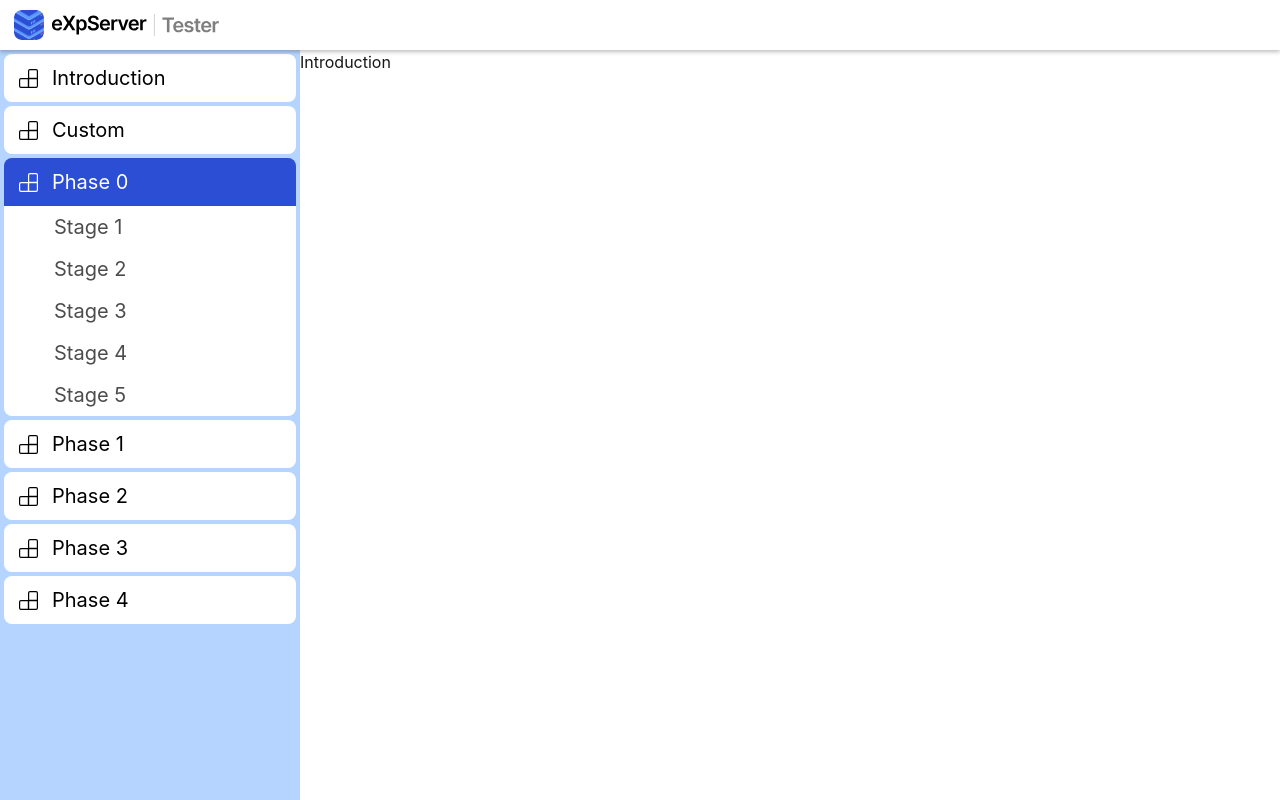
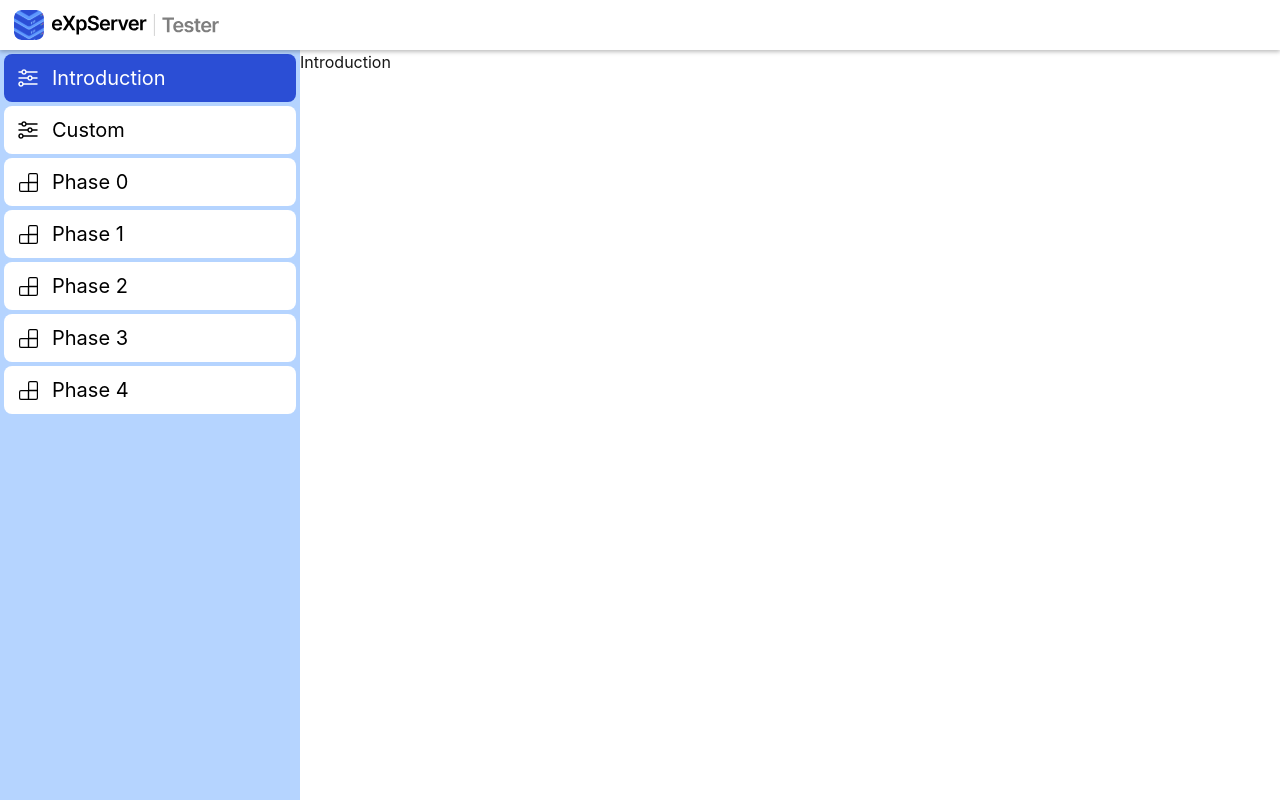
Before and after one commit to eXpServer/expserver-tester, a Next.js app in the folder frontend/: page / in a window 1280 px wide. Built offline with nearby package versions, Linux system fonts and the light colour scheme.

Commit message:
minor sidebar changes

```diff
--- a/frontend/src/components/sidebar/index.tsx
+++ b/frontend/src/components/sidebar/index.tsx
@@ -7,7 +7,7 @@ import { motion, AnimatePresence } from 'framer-motion';
 
 const Sidebar = () => {
     const router = useRouter();
-    const [currPhase, setCurrPhase] = useState<number>(0);
+    const [currPhase, setCurrPhase] = useState<number>(-2);
     const {updateStage, stageNo} = useSocketContext();
 
     const navOptions = [
@@ -75,13 +75,67 @@ const Sidebar = () => {
         }
     }
 
+    const svgRender = (phaseId) => {
+        if(currPhase === phaseId){
+            if (phaseId === -2){
+                return (
+                    <svg width="24" height="24" viewBox="0 0 24 24" fill="none" xmlns="http://www.w3.org/2000/svg">
+                        <path d="M21 17.25H7.63C7.3 16.1 6.25 15.25 5 15.25C3.48 15.25 2.25 16.48 2.25 18C2.25 19.52 3.48 20.75 5 20.75C6.25 20.75 7.3 19.9 7.63 18.75H21C21.41 18.75 21.75 18.41 21.75 18C21.75 17.59 21.41 17.25 21 17.25ZM5 19.25C4.31 19.25 3.75 18.69 3.75 18C3.75 17.31 4.31 16.75 5 16.75C5.69 16.75 6.25 17.31 6.25 18C6.25 18.69 5.69 19.25 5 19.25ZM21 11.25H16.63C16.3 10.1 15.25 9.25 14 9.25C12.75 9.25 11.7 10.1 11.37 11.25H3C2.59 11.25 2.25 11.59 2.25 12C2.25 12.41 2.59 12.75 3 12.75H11.37C11.7 13.9 12.75 14.75 14 14.75C15.25 14.75 16.3 13.9 16.63 12.75H21C21.41 12.75 21.75 12.41 21.75 12C21.75 11.59 21.41 11.25 21 11.25ZM14 13.25C13.31 13.25 12.75 12.69 12.75 12C12.75 11.31 13.31 10.75 14 10.75C14.69 10.75 15.25 11.31 15.25 12C15.25 12.69 14.69 13.25 14 13.25ZM3 6.75H5.37C5.7 7.9 6.75 8.75 8 8.75C9.25 8.75 10.3 7.9 10.63 6.75H21C21.41 6.75 21.75 6.41 21.75 6C21.75 5.59 21.41 5.25 21 5.25H10.63C10.3 4.1 9.25 3.25 8 3.25C6.75 3.25 5.7 4.1 5.37 5.25H3C2.59 5.25 2.25 5.59 2.25 6C2.25 6.41 2.59 6.75 3 6.75ZM8 4.75C8.69 4.75 9.25 5.31 9.25 6C9.25 6.69 8.69 7.25 8 7.25C7.31 7.25 6.75 6.69 6.75 6C6.75 5.31 7.31 4.75 8 4.75Z" fill="white"/>
+                    </svg>
+                )
+            }
+            else if(phaseId == -1){
+                return (
+                    <svg width="24" height="24" viewBox="0 0 24 24" fill="none" xmlns="http://www.w3.org/2000/svg">
+                        <path d="M21 17.25H7.63C7.3 16.1 6.25 15.25 5 15.25C3.48 15.25 2.25 16.48 2.25 18C2.25 19.52 3.48 20.75 5 20.75C6.25 20.75 7.3 19.9 7.63 18.75H21C21.41 18.75 21.75 18.41 21.75 18C21.75 17.59 21.41 17.25 21 17.25ZM5 19.25C4.31 19.25 3.75 18.69 3.75 18C3.75 17.31 4.31 16.75 5 16.75C5.69 16.75 6.25 17.31 6.25 18C6.25 18.69 5.69 19.25 5 19.25ZM21 11.25H16.63C16.3 10.1 15.25 9.25 14 9.25C12.75 9.25 11.7 10.1 11.37 11.25H3C2.59 11.25 2.25 11.59 2.25 12C2.25 12.41 2.59 12.75 3 12.75H11.37C11.7 13.9 12.75 14.75 14 14.75C15.25 14.75 16.3 13.9 16.63 12.75H21C21.41 12.75 21.75 12.41 21.75 12C21.75 11.59 21.41 11.25 21 11.25ZM14 13.25C13.31 13.25 12.75 12.69 12.75 12C12.75 11.31 13.31 10.75 14 10.75C14.69 10.75 15.25 11.31 15.25 12C15.25 12.69 14.69 13.25 14 13.25ZM3 6.75H5.37C5.7 7.9 6.75 8.75 8 8.75C9.25 8.75 10.3 7.9 10.63 6.75H21C21.41 6.75 21.75 6.41 21.75 6C21.75 5.59 21.41 5.25 21 5.25H10.63C10.3 4.1 9.25 3.25 8 3.25C6.75 3.25 5.7 4.1 5.37 5.25H3C2.59 5.25 2.25 5.59 2.25 6C2.25 6.41 2.59 6.75 3 6.75ZM8 4.75C8.69 4.75 9.25 5.31 9.25 6C9.25 6.69 8.69 7.25 8 7.25C7.31 7.25 6.75 6.69 6.75 6C6.75 5.31 7.31 4.75 8 4.75Z" fill="white"/>
+                    </svg>
+                )
+            }
+            else{
+                return(
+                    <svg width="24" height="24" viewBox="0 0 24 24" fill="none" xmlns="http://www.w3.org/2000/svg">
+                        <path d="M3.6 14C3.6 13.2268 4.2268 12.6 5 12.6H12.4V21.4H5C4.2268 21.4 3.6 20.7732 3.6 20V14Z" stroke="white" stroke-width="1.2"/>
+                        <path d="M12.6 12.6H21.4V20C21.4 20.7732 20.7732 21.4 20 21.4H12.6V12.6Z" stroke="white" stroke-width="1.2"/>
+                        <path d="M12.6 5C12.6 4.2268 13.2268 3.6 14 3.6H20C20.7732 3.6 21.4 4.2268 21.4 5V12.4H12.6V5Z" stroke="white" stroke-width="1.2"/>
+                    </svg>
+                )
+            }
+        }
+        else{
+            if (phaseId === -2){
+                return (
+                    <svg width="24" height="24" viewBox="0 0 24 24" fill="none" xmlns="http://www.w3.org/2000/svg">
+                        <path d="M21 17.25H7.63C7.3 16.1 6.25 15.25 5 15.25C3.48 15.25 2.25 16.48 2.25 18C2.25 19.52 3.48 20.75 5 20.75C6.25 20.75 7.3 19.9 7.63 18.75H21C21.41 18.75 21.75 18.41 21.75 18C21.75 17.59 21.41 17.25 21 17.25ZM5 19.25C4.31 19.25 3.75 18.69 3.75 18C3.75 17.31 4.31 16.75 5 16.75C5.69 16.75 6.25 17.31 6.25 18C6.25 18.69 5.69 19.25 5 19.25ZM21 11.25H16.63C16.3 10.1 15.25 9.25 14 9.25C12.75 9.25 11.7 10.1 11.37 11.25H3C2.59 11.25 2.25 11.59 2.25 12C2.25 12.41 2.59 12.75 3 12.75H11.37C11.7 13.9 12.75 14.75 14 14.75C15.25 14.75 16.3 13.9 16.63 12.75H21C21.41 12.75 21.75 12.41 21.75 12C21.75 11.59 21.41 11.25 21 11.25ZM14 13.25C13.31 13.25 12.75 12.69 12.75 12C12.75 11.31 13.31 10.75 14 10.75C14.69 10.75 15.25 11.31 15.25 12C15.25 12.69 14.69 13.25 14 13.25ZM3 6.75H5.37C5.7 7.9 6.75 8.75 8 8.75C9.25 8.75 10.3 7.9 10.63 6.75H21C21.41 6.75 21.75 6.41 21.75 6C21.75 5.59 21.41 5.25 21 5.25H10.63C10.3 4.1 9.25 3.25 8 3.25C6.75 3.25 5.7 4.1 5.37 5.25H3C2.59 5.25 2.25 5.59 2.25 6C2.25 6.41 2.59 6.75 3 6.75ZM8 4.75C8.69 4.75 9.25 5.31 9.25 6C9.25 6.69 8.69 7.25 8 7.25C7.31 7.25 6.75 6.69 6.75 6C6.75 5.31 7.31 4.75 8 4.75Z" fill="black"/>
+                    </svg>
+                )
+            }
+            else if(phaseId == -1){
+                return (
+                    <svg width="24" height="24" viewBox="0 0 24 24" fill="none" xmlns="http://www.w3.org/2000/svg">
+                        <path d="M21 17.25H7.63C7.3 16.1 6.25 15.25 5 15.25C3.48 15.25 2.25 16.48 2.25 18C2.25 19.52 3.48 20.75 5 20.75C6.25 20.75 7.3 19.9 7.63 18.75H21C21.41 18.75 21.75 18.41 21.75 18C21.75 17.59 21.41 17.25 21 17.25ZM5 19.25C4.31 19.25 3.75 18.69 3.75 18C3.75 17.31 4.31 16.75 5 16.75C5.69 16.75 6.25 17.31 6.25 18C6.25 18.69 5.69 19.25 5 19.25ZM21 11.25H16.63C16.3 10.1 15.25 9.25 14 9.25C12.75 9.25 11.7 10.1 11.37 11.25H3C2.59 11.25 2.25 11.59 2.25 12C2.25 12.41 2.59 12.75 3 12.75H11.37C11.7 13.9 12.75 14.75 14 14.75C15.25 14.75 16.3 13.9 16.63 12.75H21C21.41 12.75 21.75 12.41 21.75 12C21.75 11.59 21.41 11.25 21 11.25ZM14 13.25C13.31 13.25 12.75 12.69 12.75 12C12.75 11.31 13.31 10.75 14 10.75C14.69 10.75 15.25 11.31 15.25 12C15.25 12.69 14.69 13.25 14 13.25ZM3 6.75H5.37C5.7 7.9 6.75 8.75 8 8.75C9.25 8.75 10.3 7.9 10.63 6.75H21C21.41 6.75 21.75 6.41 21.75 6C21.75 5.59 21.41 5.25 21 5.25H10.63C10.3 4.1 9.25 3.25 8 3.25C6.75 3.25 5.7 4.1 5.37 5.25H3C2.59 5.25 2.25 5.59 2.25 6C2.25 6.41 2.59 6.75 3 6.75ZM8 4.75C8.69 4.75 9.25 5.31 9.25 6C9.25 6.69 8.69 7.25 8 7.25C7.31 7.25 6.75 6.69 6.75 6C6.75 5.31 7.31 4.75 8 4.75Z" fill="black"/>
+                    </svg>
+                )
+            }
+            else{
+                return (
+                    <svg width="24" height="24" viewBox="0 0 24 24" fill="none" xmlns="http://www.w3.org/2000/svg">
+                        <path d="M3.6 14C3.6 13.2268 4.2268 12.6 5 12.6H12.4V21.4H5C4.2268 21.4 3.6 20.7732 3.6 20V14Z" stroke="black" stroke-width="1.2"/>
+                        <path d="M12.6 12.6H21.4V20C21.4 20.7732 20.7732 21.4 20 21.4H12.6V12.6Z" stroke="black" stroke-width="1.2"/>
+                        <path d="M12.6 5C12.6 4.2268 13.2268 3.6 14 3.6H20C20.7732 3.6 21.4 4.2268 21.4 5V12.4H12.6V5Z" stroke="black" stroke-width="1.2"/>
+                    </svg>
+                )
+            }
+        }
+
+    }
+
     return (
         <div className={styles.sidebar}>
             {navOptions.map((item,id) => (
                 <div key = {id} className={styles['option-main-container']}>
                     <div className={`${styles['option-container']} ${currPhase === item.phaseId ? currPhase < 0 ? styles['active-option-custom-intro'] : styles['active-option-container'] : styles['inactive-option-container']} `} onClick={() => handlePhaseChange(item)}>
                         <div>
-                            {currPhase === item.phaseId ?
+                            {/* {currPhase === item.phaseId ?
                                 <svg width="24" height="24" viewBox="0 0 24 24" fill="none" xmlns="http://www.w3.org/2000/svg">
                                     <path d="M3.6 14C3.6 13.2268 4.2268 12.6 5 12.6H12.4V21.4H5C4.2268 21.4 3.6 20.7732 3.6 20V14Z" stroke="white" stroke-width="1.2"/>
                                     <path d="M12.6 12.6H21.4V20C21.4 20.7732 20.7732 21.4 20 21.4H12.6V12.6Z" stroke="white" stroke-width="1.2"/>
@@ -92,7 +146,9 @@ const Sidebar = () => {
                                     <path d="M12.6 12.6H21.4V20C21.4 20.7732 20.7732 21.4 20 21.4H12.6V12.6Z" stroke="black" stroke-width="1.2"/>
                                     <path d="M12.6 5C12.6 4.2268 13.2268 3.6 14 3.6H20C20.7732 3.6 21.4 4.2268 21.4 5V12.4H12.6V5Z" stroke="black" stroke-width="1.2"/>
                                 </svg>
-                            }
+                            } */}
+
+                            {svgRender(item.phaseId)}
 
                         </div>
                         <div className={styles.phase}>{item.phase}</div>
```
Also changed, not shown: frontend/public/customize.svg (added).
